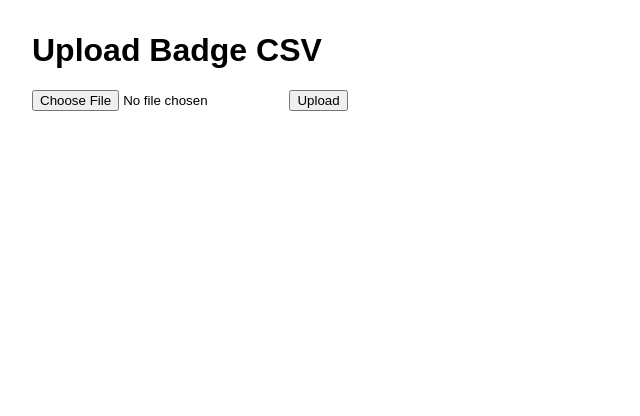
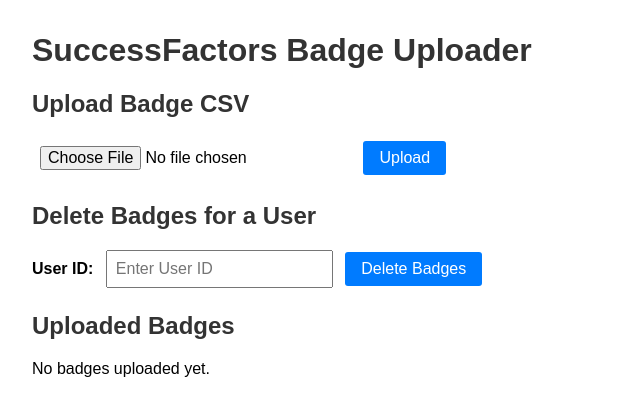
Before and after one commit to vianismica/sf-badge-uploader, a Flask app: page / in a window 1280 px wide. Shown: the top 416 px of the page, without its empty margins (0-640 px from the left). Run offline with Flask 3, Linux system fonts and the light colour scheme.

Commit message:
Add delete badges feature and update UI

```diff
--- a/app.py
+++ b/app.py
@@ -4,9 +4,9 @@ import requests
 import os
 
 app = Flask(__name__)
-app.secret_key = 'your_secret_key'
+app.secret_key = 'your_secret_key'  # Needed for flash messages
 
-# Store uploaded badges here (for demo, resets on restart)
+# Keep track of uploaded badges in memory
 uploaded_badges = []
 
 @app.route('/')
@@ -22,33 +22,32 @@ def upload_badges():
 
     try:
         df = pd.read_csv(file)
-        required_columns = {'userId', 'badgeId', 'badgeInstanceId', 'comment'}
-        if not required_columns.issubset(df.columns):
+        if 'userId' not in df.columns or 'badgeId' not in df.columns or 'badgeInstanceId' not in df.columns or 'comment' not in df.columns:
             flash("CSV must contain userId, badgeId, badgeInstanceId, and comment columns.", "error")
             return redirect(url_for('index'))
 
         total_uploaded = 0
+        global uploaded_badges
+
         for _, row in df.iterrows():
             payload = {
                 "userId": row['userId'],
-                "badgeId": str(row['badgeId']),
-                "badgeInstanceId": str(row['badgeInstanceId']),
+                "badgeId": int(row['badgeId']),
+                "badgeInstanceId": int(row['badgeInstanceId']),
                 "comment": row['comment']
             }
-
             response = requests.post(
                 os.environ['SF_BASE_URL'] + os.environ['SF_API_PATH'],
                 json=payload,
                 auth=(os.environ['SF_USERNAME'], os.environ['SF_PASSWORD'])
             )
-
             if response.status_code == 201:
                 total_uploaded += 1
-                # Save badge info locally
+                # Add to in-memory list
                 uploaded_badges.append({
                     "userId": row['userId'],
-                    "badgeId": row['badgeId'],
-                    "badgeInstanceId": row['badgeInstanceId'],
+                    "badgeId": int(row['badgeId']),
+                    "badgeInstanceId": int(row['badgeInstanceId']),
                     "comment": row['comment']
                 })
 
@@ -59,5 +58,38 @@ def upload_badges():
         flash(f"Error: {str(e)}", "error")
         return redirect(url_for('index'))
 
+@app.route('/delete-user-badges', methods=['POST'])
+def delete_user_badges():
+    user_id = request.form.get('userId')
+    if not user_id:
+        flash("User ID is required to delete badges.", "error")
+        return redirect(url_for('index'))
+
+    list_url = f"{os.environ['SF_BASE_URL']}/odata/v2/UserBadges?$filter=userId eq '{user_id}'&$format=json"
+    response = requests.get(list_url, auth=(os.environ['SF_USERNAME'], os.environ['SF_PASSWORD']))
+
+    if response.status_code == 200:
+        badges = response.json().get('d', {}).get('results', [])
+        errors = False
+        global uploaded_badges
+
+        for badge in badges:
+            badgeInstanceId = badge['badgeInstanceId']
+            delete_url = f"{os.environ['SF_BASE_URL']}/odata/v2/UserBadges(badgeInstanceId={badgeInstanceId},userId='{user_id}')?$format=json"
+            del_response = requests.delete(delete_url, auth=(os.environ['SF_USERNAME'], os.environ['SF_PASSWORD']))
+            if del_response.status_code not in (200, 204):
+                errors = True
+                flash(f"Failed to delete badge {badgeInstanceId} for user {user_id}: {del_response.text}", "error")
+
+        if not errors:
+            # Remove deleted badges from in-memory list
+            uploaded_badges = [b for b in uploaded_badges if b['userId'] != user_id]
+            flash(f"Deleted all badges for user {user_id}.", "success")
+
+    else:
+        flash(f"Failed to list badges for user {user_id}: {response.text}", "error")
+
+    return redirect(url_for('index'))
+
 if __name__ == '__main__':
     app.run(debug=True)
--- a/templates/index.html
+++ b/templates/index.html
@@ -4,17 +4,54 @@
   <meta charset="UTF-8" />
   <title>SuccessFactors Badge Uploader</title>
   <style>
-    body { font-family: Arial; margin: 2rem; }
+    body { font-family: Arial, sans-serif; margin: 2rem; max-width: 800px; }
+    h1, h2 { color: #333; }
     .success { color: green; margin-bottom: 1rem; }
     .error { color: red; margin-bottom: 1rem; }
-    table { border-collapse: collapse; width: 100%; margin-top: 2rem; }
-    th, td { border: 1px solid #ccc; padding: 8px; text-align: left; }
-    th { background-color: #f2f2f2; }
+    table {
+      width: 100%;
+      border-collapse: collapse;
+      margin-top: 1rem;
+      margin-bottom: 2rem;
+    }
+    th, td {
+      border: 1px solid #ccc;
+      padding: 0.5rem;
+      text-align: left;
+    }
+    th {
+      background-color: #eee;
+    }
+    form {
+      margin-bottom: 1.5rem;
+    }
+    input[type="text"], input[type="file"] {
+      padding: 0.5rem;
+      font-size: 1rem;
+      margin-right: 0.5rem;
+    }
+    button {
+      padding: 0.5rem 1rem;
+      font-size: 1rem;
+      cursor: pointer;
+      background-color: #007bff;
+      color: white;
+      border: none;
+      border-radius: 3px;
+    }
+    button:hover {
+      background-color: #0056b3;
+    }
+    label {
+      font-weight: bold;
+      margin-right: 0.5rem;
+    }
   </style>
 </head>
 <body>
-  <h1>Upload Badge CSV</h1>
+  <h1>SuccessFactors Badge Uploader</h1>
 
+  <!-- Flash Messages -->
   {% with messages = get_flashed_messages(with_categories=true) %}
     {% if messages %}
       {% for category, message in messages %}
@@ -23,13 +60,24 @@
     {% endif %}
   {% endwith %}
 
+  <!-- Upload CSV Form -->
+  <h2>Upload Badge CSV</h2>
   <form action="/upload" method="post" enctype="multipart/form-data">
     <input type="file" name="file" accept=".csv" required />
     <button type="submit">Upload</button>
   </form>
 
+  <!-- Delete Badges Form -->
+  <h2>Delete Badges for a User</h2>
+  <form action="/delete-user-badges" method="post">
+    <label for="userId">User ID:</label>
+    <input type="text" id="userId" name="userId" placeholder="Enter User ID" required />
+    <button type="submit">Delete Badges</button>
+  </form>
+
+  <!-- Table of Uploaded Badges -->
+  <h2>Uploaded Badges</h2>
   {% if badges %}
-    <h2>Uploaded Badges</h2>
   <table>
     <thead>
       <tr>
@@ -50,6 +98,8 @@
       {% endfor %}
     </tbody>
   </table>
+  {% else %}
+  <p>No badges uploaded yet.</p>
   {% endif %}
 </body>
 </html>
```
Lines whose indentation alone changed are shown as unchanged.
